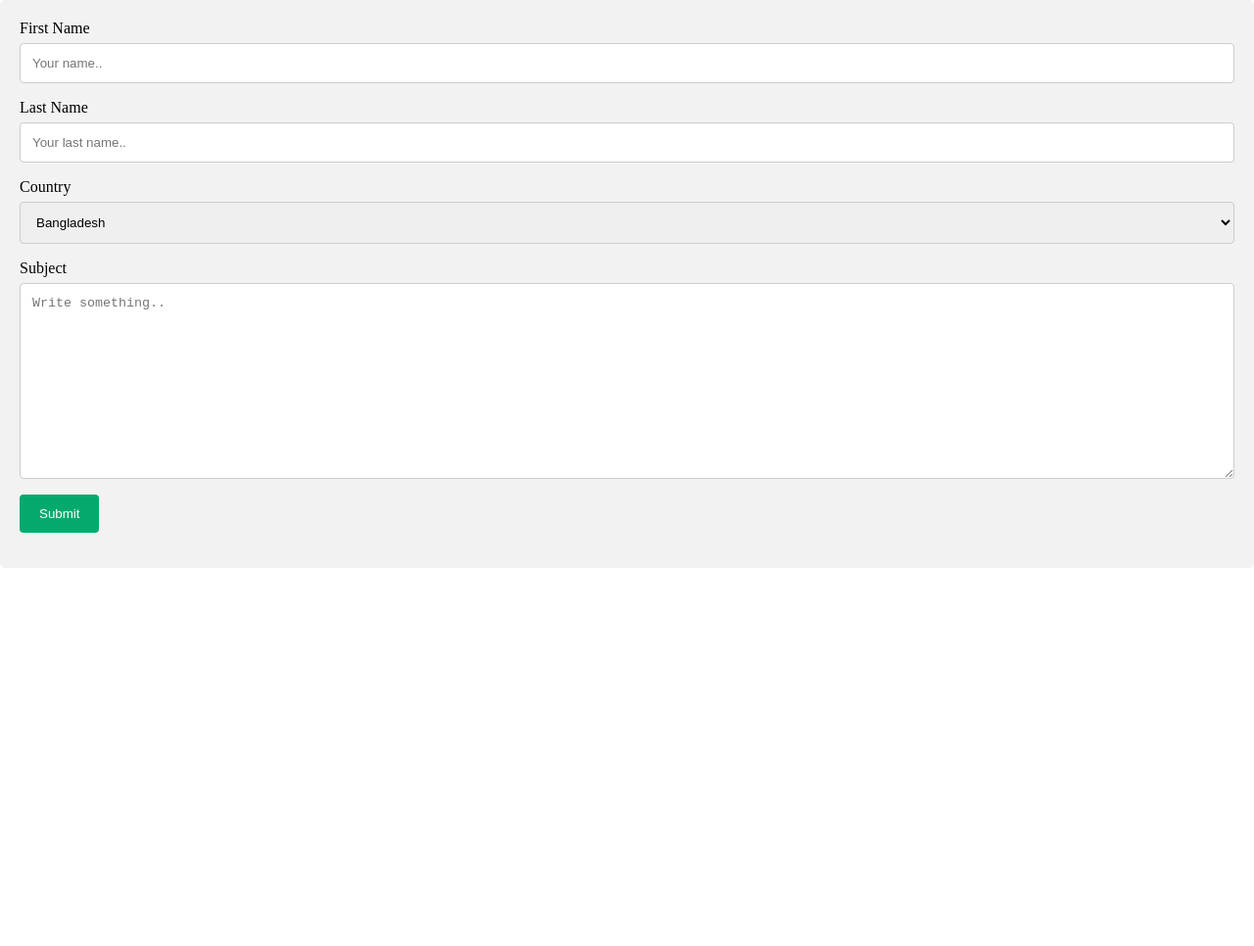
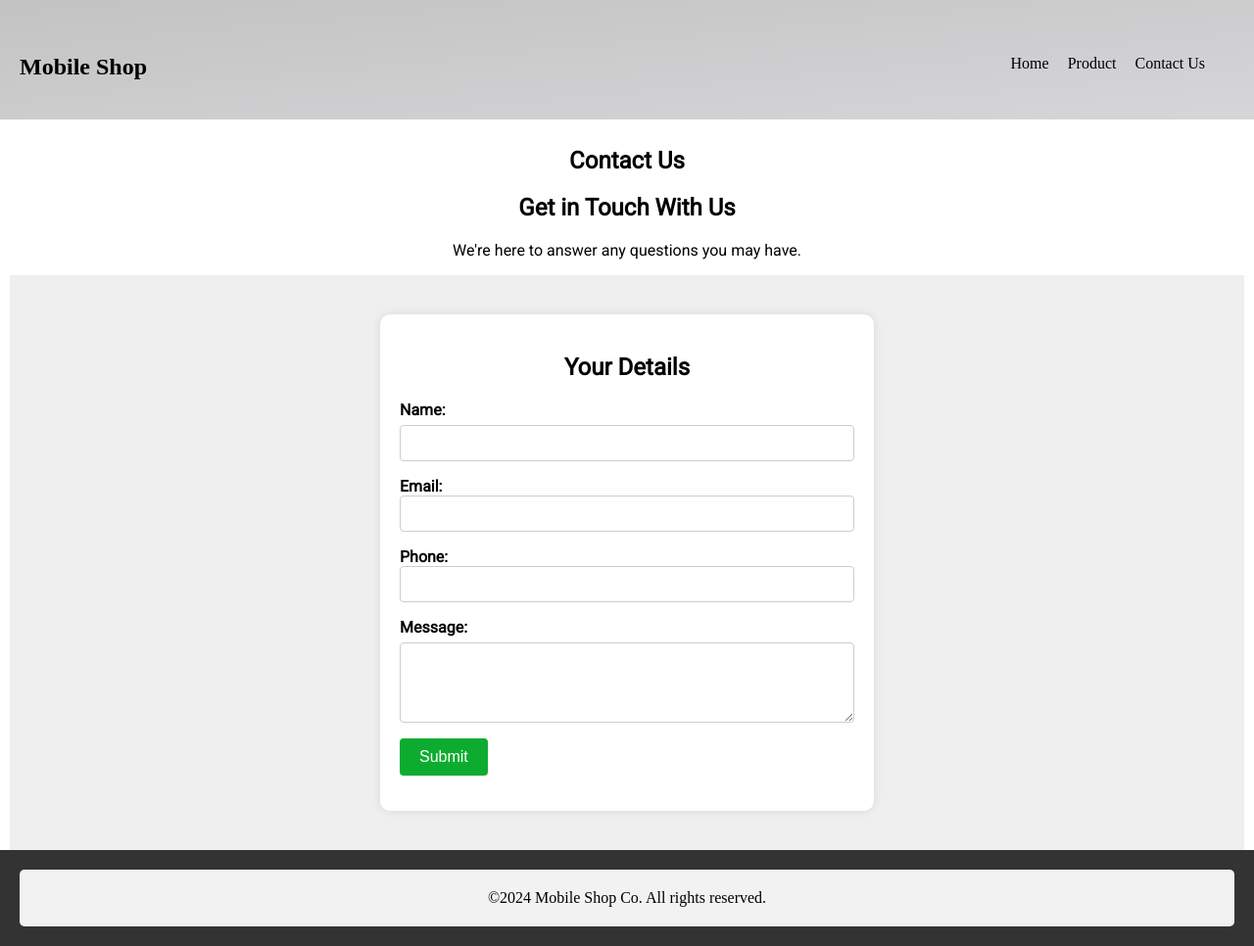
Before and after one commit to Sakib1728/1931257_Mid_Part_2-, a plain HTML site: page contactus.html in a window 1280 px wide. Shown: the whole page at 98% size. Before the commit the page ends 800 px from the top, so only its background shows below. Drawn offline with Linux system fonts and the light colour scheme; a web font is replaced by a local one.

Commit message:
Contact Page work

```diff
--- a/contactus.html
+++ b/contactus.html
@@ -6,28 +6,56 @@
     <link rel="stylesheet" href="./css/style.css">
 </head>
 <body>
-    <div class="container">
-        <form action="#">
 
-          <label for="fname">First Name</label>
-          <input type="text" id="fname" name="firstname" placeholder="Your name..">
+    <header>
+        <nav>
+			<div class="logo">
+				<h1>Mobile Shop</h1>
+			</div>
+			<button class="btn-toggle">
+				<span></span>
+				<span></span>
+				<span></span>
+			</button>
+			<ul>
+				<li><a href="index.html">Home</a></li>
+				<li><a href="Product.html">Product</a></li>
+				<li><a href="contactus.html">Contact Us</a></li>
+			</ul>
+		</nav>
+      </header>
+    <section class="banner">
+        <h1>Contact Us</h1>
+        <h1>Get in Touch With Us</h1>
+        <p>We're here to answer any questions you may have.</p>
+      </section>
 
-          <label for="lname">Last Name</label>
-          <input type="text" id="lname" name="lastname" placeholder="Your last name..">
+      <section class="contact-form">
+        <div class="form-container">
+          <h2>Your Details</h2>
+          <form action="#" method="POST">
+            <label for="name">Name: </label>
+            <input type="text" id="name" name="name" required />
 
-          <label for="country">Country</label>
-          <select id="country" name="country">
-            <option value="Bangladesh">Bangladesh</option>
-            <option value="Dhaka">Dhaka</option>
-            <option value="Chittagong">Chittagong</option>
-          </select>
+            <label for="email">Email: </label>
+            <input type="email" id="email" name="email" required />
 
-          <label for="subject">Subject</label>
-          <textarea id="subject" name="subject" placeholder="Write something.." style="height:200px"></textarea>
+            <label for="phone">Phone: </label>
+            <input type="tel" id="phone" name="phone" />
 
-          <input type="submit" value="Submit">
+            <label for="message">Message: </label>
+            <textarea id="message" name="message" rows="4" required></textarea>
 
-        </form>
-      </div>
+            <button type="submit" class="submit-button">Submit</button>
+          </form>
+        </div>
+      </section>
+
+
+      <footer class="footer">
+        <div class="container">
+            <span class="text-muted">©2024 Mobile Shop Co. All rights reserved.</span>
+        </div>
+    </footer>
 </body>
 </html>
--- a/css/style.css
+++ b/css/style.css
@@ -1,4 +1,4 @@
-
+@import url('https://fonts.googleapis.com/css2?family=Caudex&family=Playfair+Display:ital@0;1&family=Roboto&family=Roboto+Serif:ital,opsz,wght@0,8..144,100..900;1,8..144,100..900&family=Roboto+Slab:wght@100..900&display=swap');
 /* Home */
 
 * {
@@ -50,7 +50,7 @@ ul li a {
 }
 
 section {
-	height: 1500px;
+
 	background: #efefef;
 }
 
@@ -125,7 +125,7 @@ section {
 }
 
 .hero {
-    margin-top: 200px;
+    margin-top: 150px;
     background-image: url('../images/s.png');
     background-size: cover;
     background-position: center;
@@ -148,7 +148,7 @@ section {
 }
 
 .footer {
-    position: fixed;
+    /* position: fixed; */
     bottom: 0;
     width: 100%;
     background-color: #333;
@@ -163,8 +163,9 @@ section {
 .grid-container {
     margin-top: 200px;
     display: grid;
-    grid-template-columns: repeat(auto-fit, minmax(200px, 1fr));
+    grid-template-columns: repeat(auto-fit, minmax(250px,1fr));
     grid-gap: 10px;
+
 }
 
 
@@ -173,6 +174,23 @@ section {
     padding: 20px;
     text-align: center;
     border: 1px solid #ddd;
+}
+
+.flex-container {
+    display: flex;
+    flex-wrap: wrap;
+    justify-content: space-between;
+    margin-top: 40px;
+}
+
+
+.flex-item {
+    background-color: #f2f2f2;
+    padding: 20px;
+    text-align: center;
+    border: 1px solid #ddd;
+    width: calc(33.33% - 20px);
+    margin-bottom: 10px;
 }
 
 
@@ -210,3 +228,62 @@ input[type=text], select, textarea {
     background-color: #f2f2f2;
     padding: 20px;
   }
+
+  .banner {
+    font-family: "Roboto", sans-serif;
+    text-align: center;
+    background-color: #ffffff;
+    margin: 0 auto;
+    margin-top: 150px;
+  }
+
+  .banner img {
+    max-width: 100%;
+    height: auto;
+  }
+  .contact-form {
+    font-family: "Roboto", sans-serif;
+    padding: 40px 0;
+    margin: 0 10px;
+  }
+
+  .form-container {
+    max-width: 40%;
+    margin: 0 auto;
+    padding: 20px;
+    background-color: #ffffff;
+    border-radius: 10px;
+    box-shadow: 0px 0px 10px rgba(0, 0, 0, 0.1);
+  }
+
+  .contact-form h2 {
+    text-align: center;
+    margin-bottom: 20px;
+  }
+
+  .form-group {
+    margin-bottom: 20px;
+  }
+
+  .form-container label {
+    display: block;
+    font-weight: bold;
+  }
+  .form-container input,
+  textarea {
+    width: 100%;
+    padding: 10px;
+    border: 1px solid #ccc;
+    border-radius: 4px;
+    margin-bottom: 1rem;
+    resize: vertical;
+  }
+  .submit-button {
+    padding: 10px 20px;
+    background-color: #0dac30;
+    border: none;
+    color: white;
+    border-radius: 4px;
+    font-size: 1rem;
+    cursor: pointer;
+  }
```
Also changed, not shown: Product.html (+10 -4 lines), index.html (+10 -2 lines).
